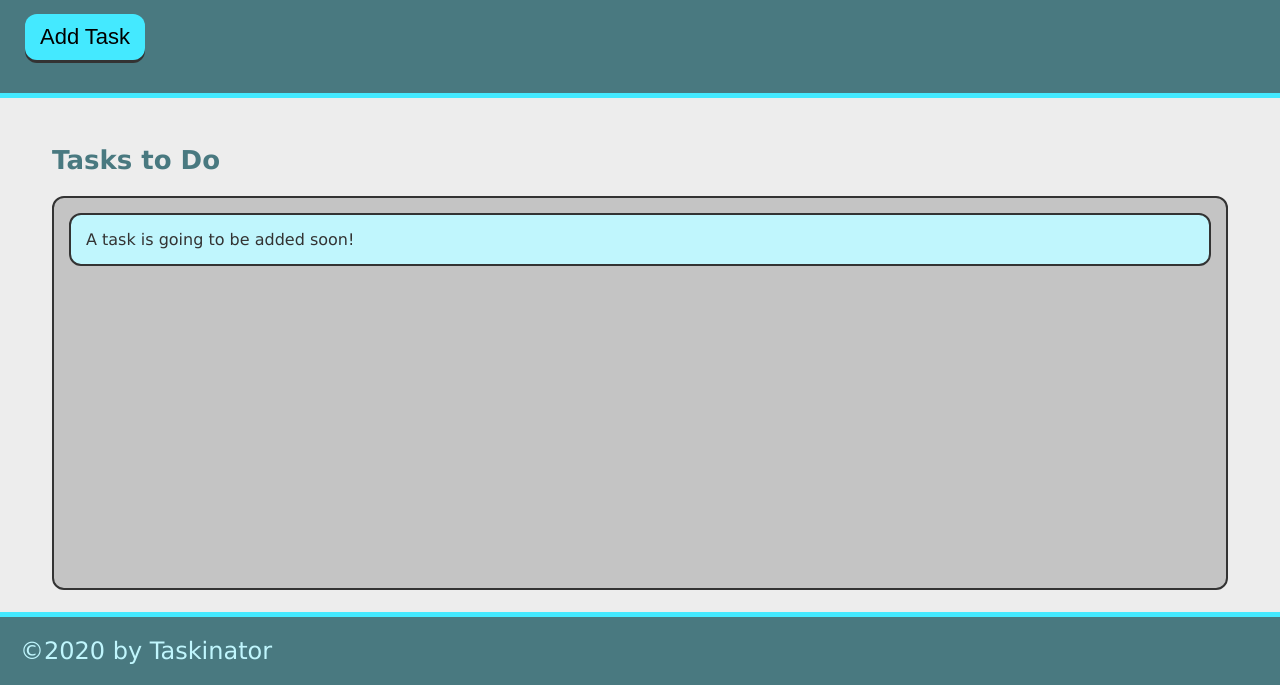
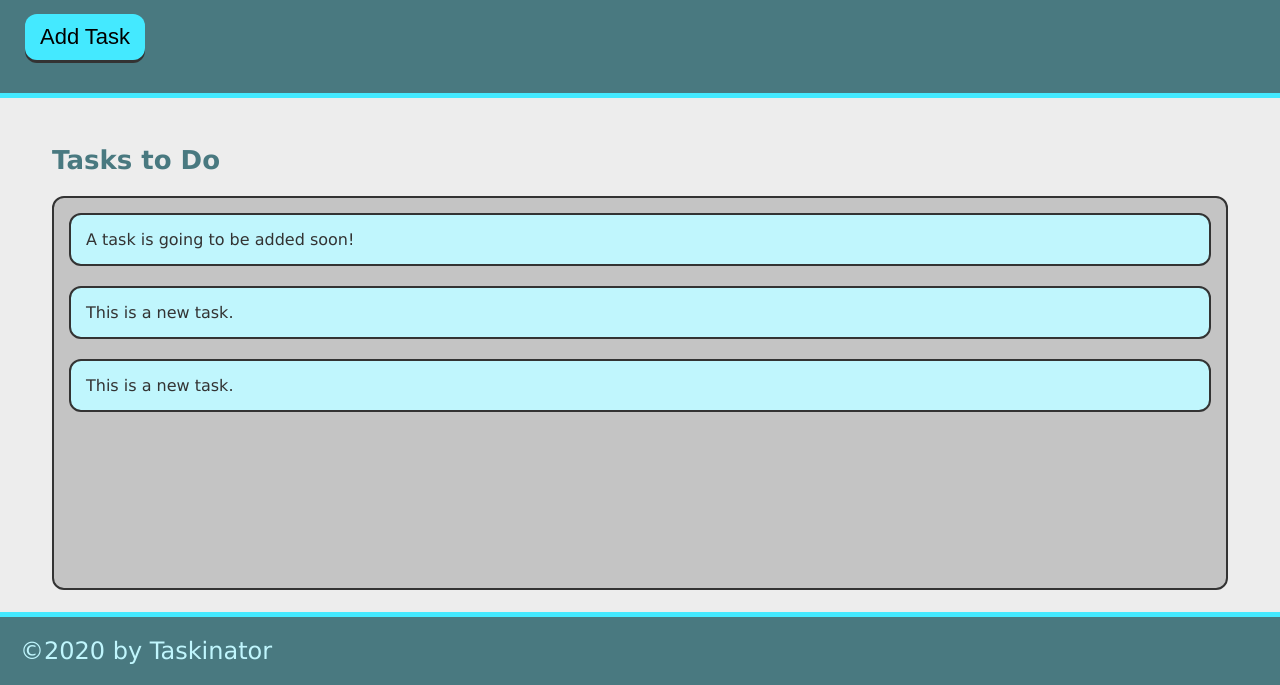
Before and after one commit to israel0688/taskinator, a plain HTML site: page index.html in a window 1280 px wide. Both pictures are taken after a click on the button "Add Task". Shown: the part 115-800 px from the top of the page. Drawn offline with Linux system fonts and the light colour scheme.

Commit message:
done with feature/add-task

```diff
--- a/assets/js/script.js
+++ b/assets/js/script.js
@@ -0,0 +1,18 @@
+var buttonEl = document.querySelector("#save-task");
+var tasksToDoEl = document.querySelector("#tasks-to-do");
+
+var createTaskHandler = function()
+{
+    var listItemEl = document.createElement("li");
+    listItemEl.className = "task-item";
+    listItemEl.textContent = "This is a new task.";
+    tasksToDoEl.appendChild(listItemEl);
+}
+
+buttonEl.addEventListener("click", createTaskHandler);
+{
+  var listItemEl = document.createElement("li");
+  listItemEl.className = "task-item";
+  listItemEl.textContent = "This is a new task.";
+  tasksToDoEl.appendChild(listItemEl);
+};
--- a/index.html
+++ b/index.html
@@ -15,13 +15,13 @@
     <header>
         <h1 class="page-title">Taskinator</h1>
         <p>Click the button below to add a new task!</p>
-        <button class="btn">Add Task</button>
+        <button class="btn" id="save-task">Add Task</button>
     </header>
 
     <main class="page-content">
         <section class="task-list-wrapper">
             <h2 class="list-title">Tasks to Do</h2>
-            <ul class="task-list">
+            <ul class="task-list" id="tasks-to-do">
                 <li class="task-item"> A task is going to be added soon!</li>
             </ul>
         </section>
```
